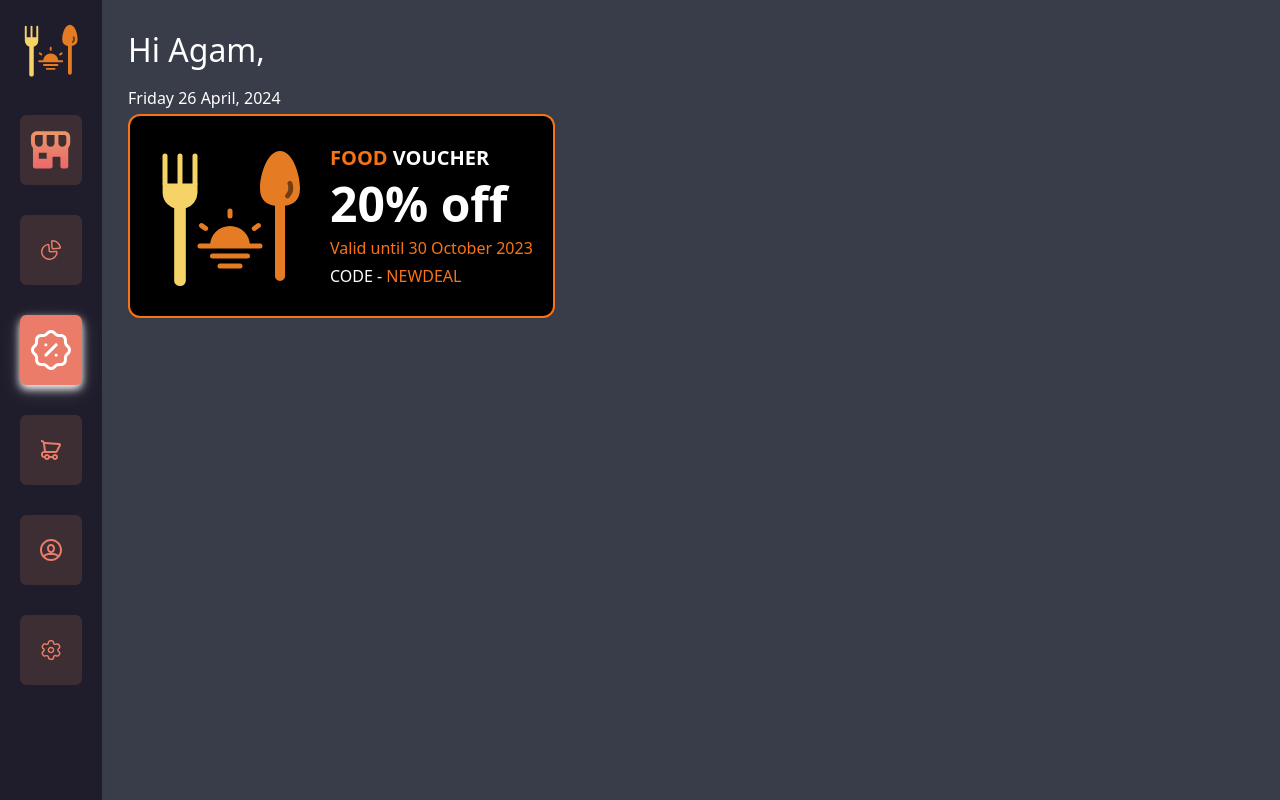
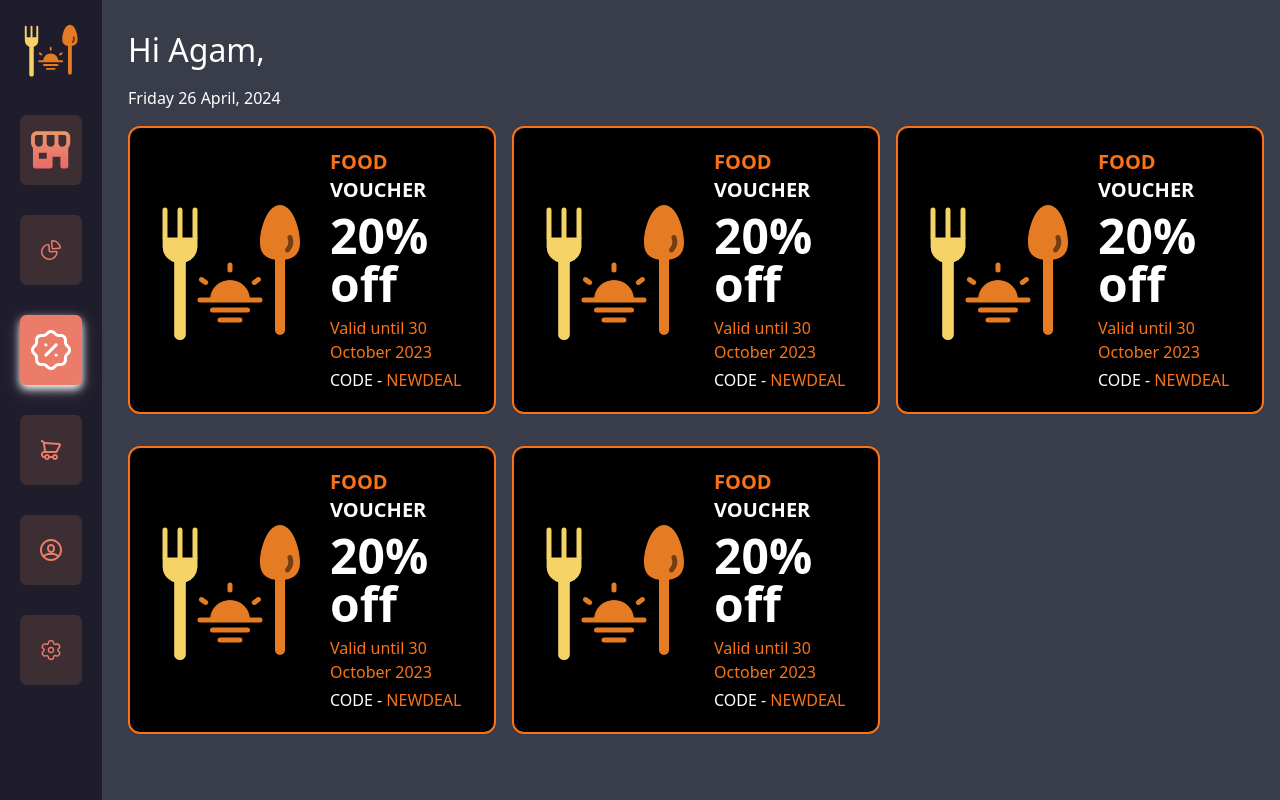
Before and after one commit to Aggerio/REMA, a React (Vite) app in the folder frontend/: page /offers in a window 1280 px wide. Built offline with nearby package versions, Linux system fonts and the light colour scheme.

Commit message:
offers page done

```diff
--- a/frontend/src/components/Offers.jsx
+++ b/frontend/src/components/Offers.jsx
@@ -1,7 +1,7 @@
 export default function Offer() {
   return (
     <div>
-      <div class="flex items-center bg-black text-white p-5 rounded-xl max-w-3xl mx-auto shadow-sm border-2 border-orange-500 m-1">
+      <div class="flex items-center bg-black text-white p-5 rounded-xl max-w-3xl mx-auto shadow-sm border-2 border-orange-500 m-4 mr-4">
         <div class="flex-shrink-0 mr-5">
           <img src="mainlogo.svg" alt="Pasta Dish" class="h-40 w-auto rounded" />
         </div>
--- a/frontend/src/pages/OffersPage.jsx
+++ b/frontend/src/pages/OffersPage.jsx
@@ -16,7 +16,15 @@ export default function OfferPage()
             <p className="text-white mt-3">Friday 26 April, 2024</p>
           </div>
         </div>
+
+        <div className="grid grid-flow-row grid-cols-3">
         <Offer/>
+        <Offer/>
+        <Offer/>
+        <Offer/>
+        <Offer/>
+
+        </div>
         {/* YAHA PE CODE LIKHIYO */}
       </div>
     </div>
```
